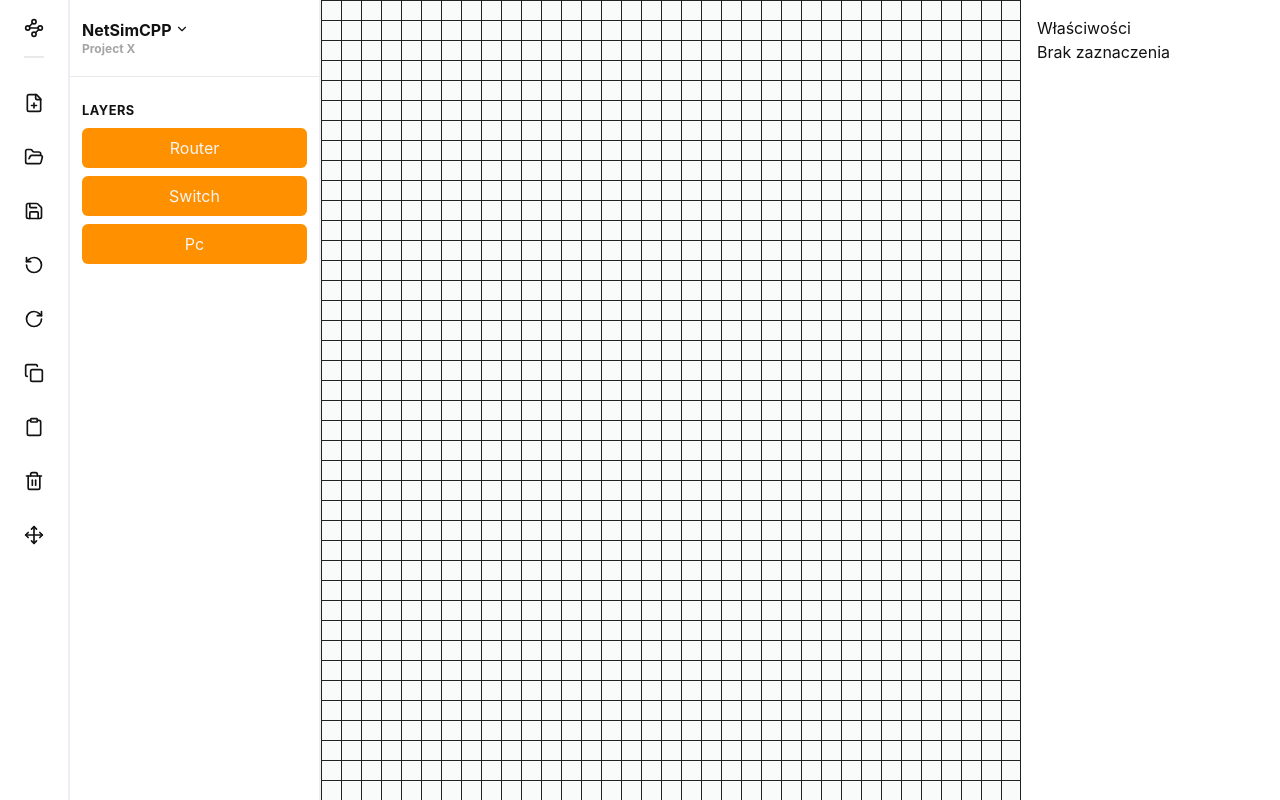
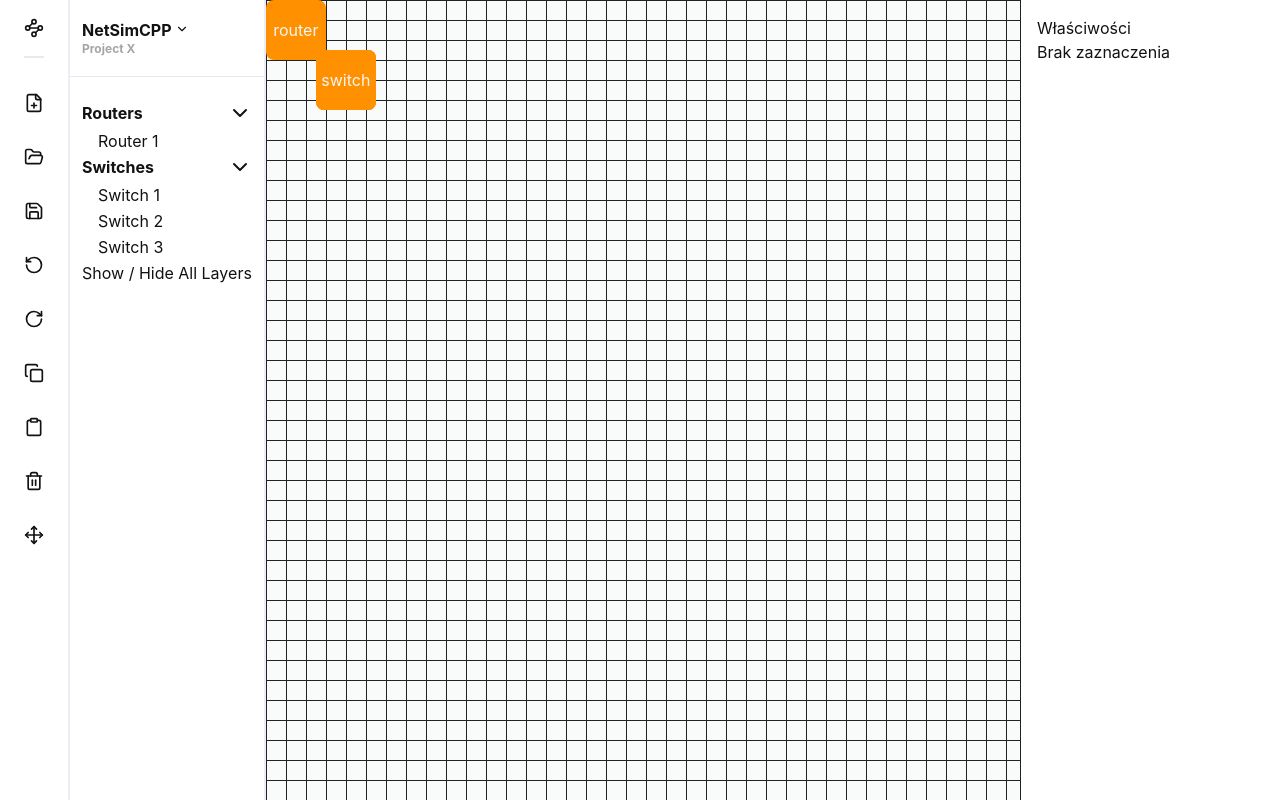
Before and after one commit to UmarlyPoeta/inzynieria_oprogramowania, a React (Vite) app in the folder project/frontend/: page / in a window 1280 px wide. Built offline with nearby package versions, Linux system fonts and the light colour scheme.

Commit message:
feat: scaffold device grouping in sidebar and editor context

```diff
--- a/project/frontend/src/components/layout/LeftSidebar/LeftSidebar.tsx
+++ b/project/frontend/src/components/layout/LeftSidebar/LeftSidebar.tsx
@@ -1,4 +1,5 @@
 import styled from "styled-components";
+import React, { useEffect } from "react";
 import { useEditor } from "@/context/EditorContext";
 import {
   Save,
@@ -140,19 +141,81 @@ const RightBarHeader = styled.div`
   }
 `;
 
-const LayersPanel = styled.div`
+// const LayersPanel = styled.div`
+//   padding: 12px;
+//   display: flex;
+//   flex-direction: column;
+// `;
+
+const LayersPanelWrapper = styled.div`
   padding: 12px;
-  display: flex;
-  flex-direction: column;
+  flex: 1;
+  overflow-y: auto;
 `;
 
+const GroupRow = styled.div<{ collapsed: boolean }>`
+  display: flex;
+  align-items: center;
+  justify-content: space-between;
+  font-weight: bold;
+  cursor: pointer;
+  margin-bottom: 4px;
+`;
+
+const DeviceRow = styled.div`
+  padding-left: 16px;
+  margin-bottom: 2px;
+  cursor: pointer;
+  &:hover {
+    background-color: rgba(255, 174, 0, 0.1);
+  }
+`;
+
+const LayersPanel: React.FC = () => {
+  const { devices, groups, toggleGroupCollapsed } = useEditor();
+
+  const devicesByGroup = groups.reduce((acc: Record<string, typeof devices>, group) => {
+    acc[group.id] = devices.filter(d => d.groupId === group.id);
+    return acc;
+  }, {} as Record<string, typeof devices>);
+
+  const showAll = () => {
+    groups.forEach(g => toggleGroupCollapsed(g.id));
+  };
+
+  return (
+    <LayersPanelWrapper>
+      {groups.map(group => (
+        <div key={group.id}>
+          <GroupRow collapsed={group.collapsed} onClick={() => toggleGroupCollapsed(group.id)}>
+            <span>{group.name}</span>
+            <ChevronDown style={{ transform: group.collapsed ? "rotate(-90deg)" : "rotate(0deg)" }} />
+          </GroupRow>
+          {!group.collapsed &&
+            devicesByGroup[group.id]?.map(device => (
+              <DeviceRow key={device.id}>{device.name || device.type}</DeviceRow>
+            ))}
+        </div>
+      ))}
+      <button onClick={showAll}>Show / Hide All Layers</button>
+    </LayersPanelWrapper>
+  );
+};
+
 const LeftSidebar = () => {
-  const { addDevice } = useEditor();
+  const { addDevice, addGroup, devices } = useEditor();
 
-  const handleAddDevice = (type: typeof DEVICE_TYPES[number]) => {
-    const id = `${type}-${Date.now()}`;
-    addDevice({ id, type, x: 100, y: 100 });
-  };
+  // For testing: add some default groups and devices (to be removed later)
+  useEffect(() => {
+    // It affect rerender so be sure to reload website after changes (its info for you, Patryk and Adrian)
+    addGroup({ id: "routers", name: "Routers", collapsed: false });
+    addGroup({ id: "switches", name: "Switches", collapsed: false });
+
+    addDevice({ id: "router-1", type: "router", x: 0, y: 0, groupId: "routers" });
+    addDevice({ id: "switch-1", type: "switch", x: 50, y: 50, groupId: "switches" });
+    addDevice({ id: "switch-2", type: "switch", x: 50, y: 50, groupId: "switches" });
+    addDevice({ id: "switch-3", type: "switch", x: 50, y: 50, groupId: "switches" });
+  }, []);
 
   return (
     <SidebarWrapper>
@@ -196,14 +259,7 @@ const LeftSidebar = () => {
           <p> Project X </p>
 
         </RightBarHeader>
-        <LayersPanel>
-          <SectionTitle>Layers</SectionTitle>
-          {DEVICE_TYPES.map(type => (
-            <DeviceButton key={type} onClick={() => handleAddDevice(type)}>
-              {type.charAt(0).toUpperCase() + type.slice(1)}
-            </DeviceButton>
-          ))}
-        </LayersPanel>
+          <LayersPanel />
       </RightPanel>
 
     </SidebarWrapper>
--- a/project/frontend/src/context/EditorContext.tsx
+++ b/project/frontend/src/context/EditorContext.tsx
@@ -5,6 +5,15 @@ export interface Device {
   type: "router" | "switch" | "pc";
   x: number;
   y: number;
+  name?: string;
+  groupId?: string;
+}
+
+export interface Group {
+  id: string;
+  name: string;
+  collapsed: boolean;
+  parentGroupId?: string;
 }
 
 export interface Link {
@@ -16,9 +25,13 @@ export interface Link {
 interface EditorContextType {
   devices: Device[];
   links: Link[];
+  groups: Group[];
   addDevice: (device: Device) => void;
   addLink: (link: Link) => void;
   moveDevice: (id: string, x: number, y: number) => void;
+  addGroup: (group: Group) => void;
+  renameGroup: (id: string, name: string) => void;
+  toggleGroupCollapsed: (id: string) => void;
 }
 
 const EditorContext = createContext<EditorContextType | undefined>(undefined);
@@ -26,14 +39,33 @@ const EditorContext = createContext<EditorContextType | undefined>(undefined);
 export const EditorProvider: React.FC<{ children: React.ReactNode }> = ({ children }) => {
   const [devices, setDevices] = useState<Device[]>([]);
   const [links, setLinks] = useState<Link[]>([]);
+  const [groups, setGroups] = useState<Group[]>([]);
 
-  const addDevice = (device: Device) => setDevices(prev => [...prev, device]);
+  const addDevice = (device: Device) => {
+    setDevices(prev => {
+      let name = device.name;
+      if (!name) {
+        const count = prev.filter(d => d.type === device.type).length;
+        name = `${device.type.charAt(0).toUpperCase() + device.type.slice(1)} ${count + 1}`;
+      }
+      return [...prev, { ...device, name }];
+    });
+  };
+
   const addLink = (link: Link) => setLinks(prev => [...prev, link]);
   const moveDevice = (id: string, x: number, y: number) =>
     setDevices(prev => prev.map(d => (d.id === id ? { ...d, x, y } : d)));
 
+  const addGroup = (group: Group) => setGroups(prev => [...prev, group]);
+  const renameGroup = (id: string, name: string) =>
+    setGroups(prev => prev.map(g => (g.id === id ? { ...g, name } : g)));
+  const toggleGroupCollapsed = (id: string) =>
+    setGroups(prev => prev.map(g => (g.id === id ? { ...g, collapsed: !g.collapsed } : g)));
+
   return (
-    <EditorContext.Provider value={{ devices, links, addDevice, addLink, moveDevice }}>
+    <EditorContext.Provider
+      value={{ devices, links, groups, addDevice, addLink, addGroup, renameGroup, toggleGroupCollapsed, moveDevice }}
+    >
       {children}
     </EditorContext.Provider>
   );
```
